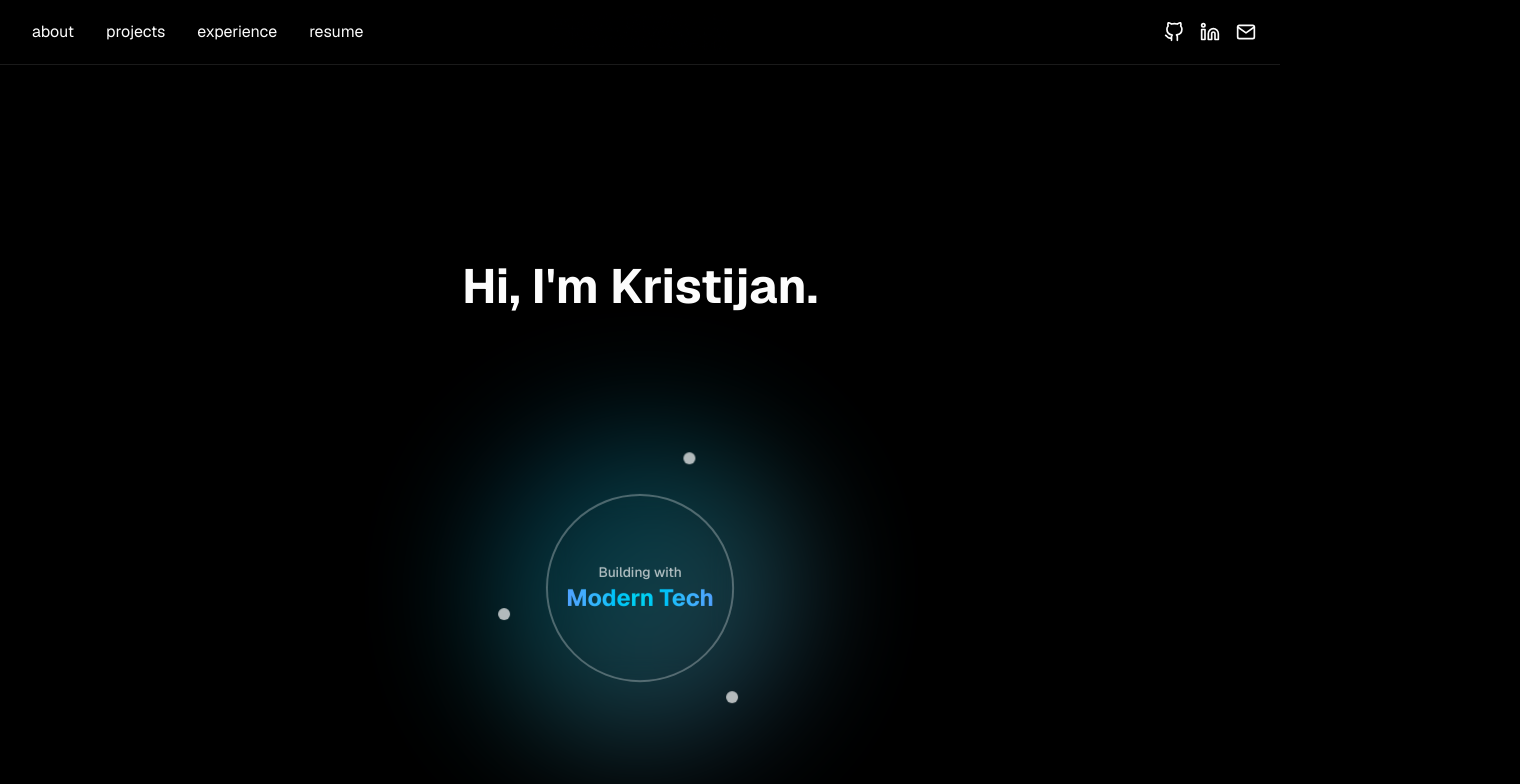
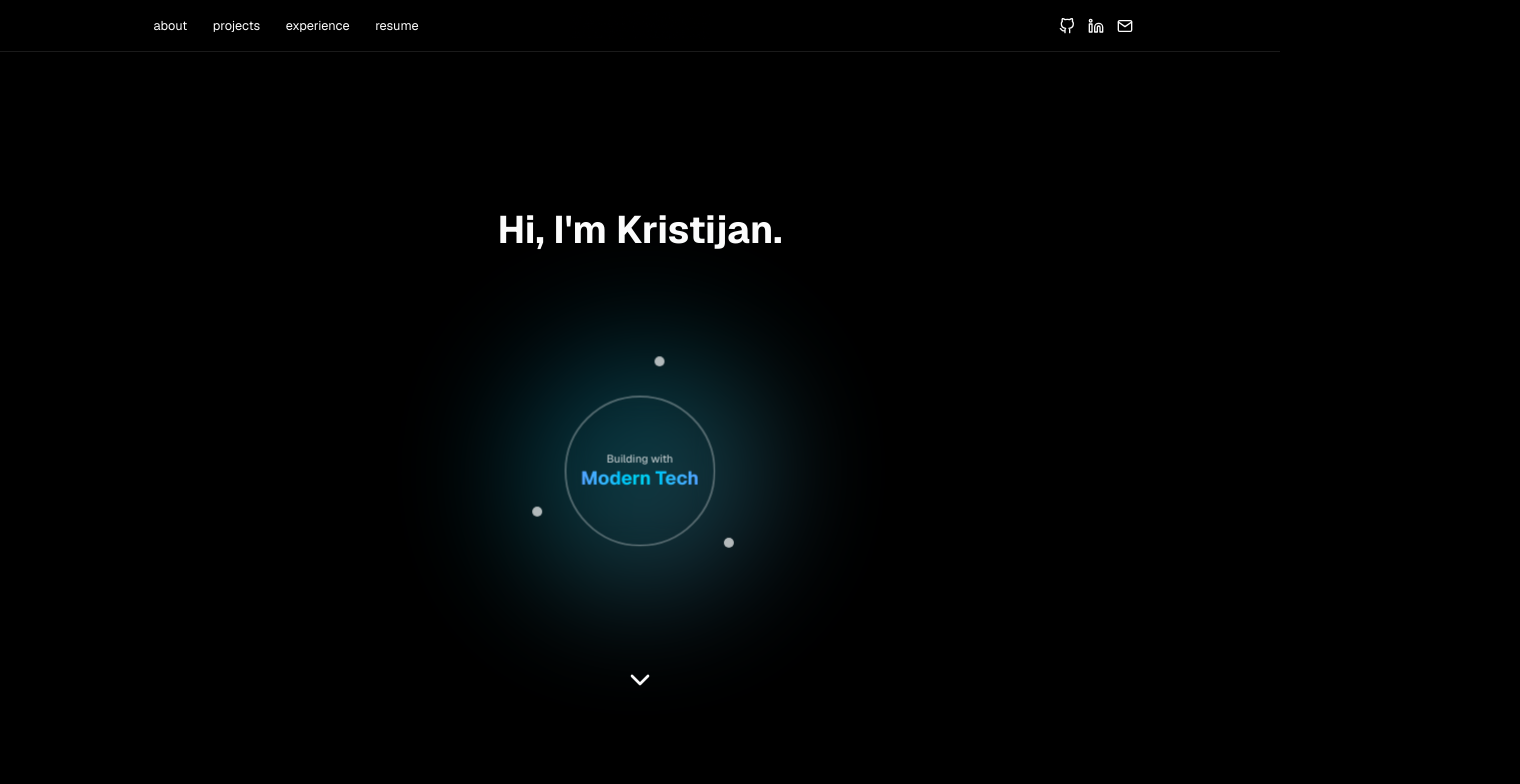
Before and after one commit to KrisP-Kreme/kristijan-personal-website, a Next.js app in the folder my-app/: page / in a window 1280 px wide. Shown: the top 784 px of the page, 1520 px wide, since content can reach past the window. Built offline with nearby package versions, Linux system fonts and the light colour scheme.

Commit message:
changes to zoom of website

```diff
--- a/my-app/app/components/footer.tsx
+++ b/my-app/app/components/footer.tsx
@@ -26,7 +26,7 @@ export function Footer() {
             className="text-background transition hover:text-neutral-300"
             aria-label="GitHub"
           >
-            <FiGithub size={20} />
+            <FiGithub size="1.25rem" />
           </a>
           <a
             href="https://linkedin.com/in/kristijanpopordanoski"
@@ -35,14 +35,14 @@ export function Footer() {
             className="text-background transition hover:text-neutral-300"
             aria-label="LinkedIn"
           >
-            <FiLinkedin size={20} />
+            <FiLinkedin size="1.25rem" />
           </a>
           <a
             href="mailto:kris.popor@gmail.com"
             className="text-background transition hover:text-neutral-300"
             aria-label="Email"
           >
-            <FiMail size={20} />
+            <FiMail size="1.25rem" />
           </a>
         </div>
       </div>
--- a/my-app/app/components/hero-visual-clean.tsx
+++ b/my-app/app/components/hero-visual-clean.tsx
@@ -45,7 +45,7 @@ export function HeroVisual() {
 
   return (
     <div className="my-20 w-full flex justify-center items-center">
-      <style>{`@keyframes orbit { from { transform: rotate(0deg) translateX(140px) rotate(0deg); } to { transform: rotate(360deg) translateX(140px) rotate(-360deg); } }`}</style>
+      <style>{`@keyframes orbit { from { transform: rotate(0deg) translateX(8.75rem) rotate(0deg); } to { transform: rotate(360deg) translateX(8.75rem) rotate(-360deg); } }`}</style>
 
       <motion.div
         ref={containerRef}
@@ -81,10 +81,10 @@ export function HeroVisual() {
             style={{
               top: '50%',
               left: '50%',
-              transformOrigin: '0px 0px',
+              transformOrigin: '0 0',
               animation: `orbit 8s linear infinite`,
-              marginTop: '-4px',
-              marginLeft: '-4px',
+              marginTop: '-0.25rem',
+              marginLeft: '-0.25rem',
               animationDelay: `-${i * 2.67}s`,
             }}
           />
--- a/my-app/app/components/nav.tsx
+++ b/my-app/app/components/nav.tsx
@@ -25,7 +25,7 @@ export function NavBar() {
             className="flex items-center justify-center rounded-full border border-white/10 bg-white/5 p-2 text-background transition hover:bg-white/10 md:hidden"
             aria-label="Toggle menu"
           >
-            {menuOpen ? <FiX size={24} /> : <FiMenu size={24} />}
+            {menuOpen ? <FiX size="1.5rem" /> : <FiMenu size="1.5rem" />}
           </button>
 
           <nav className="hidden md:flex items-center gap-4">
@@ -68,7 +68,7 @@ export function NavBar() {
               className="text-background transition hover:text-neutral-500 dark:hover:text-neutral-200"
               aria-label="GitHub"
             >
-              <FiGithub size={20} />
+              <FiGithub size="1.25rem" />
             </a>
             <a
               href="https://linkedin.com/in/kristijanpopordanoski"
@@ -77,14 +77,14 @@ export function NavBar() {
               className="text-background transition hover:text-neutral-500 dark:hover:text-neutral-200"
               aria-label="LinkedIn"
             >
-              <FiLinkedin size={20} />
+              <FiLinkedin size="1.25rem" />
             </a>
             <a
               href="mailto:kris.popor@gmail.com"
               className="text-background transition hover:text-neutral-500 dark:hover:text-neutral-200"
               aria-label="Email"
             >
-              <FiMail size={20} />
+              <FiMail size="1.25rem" />
             </a>
           </div>
         </div>
@@ -114,7 +114,7 @@ export function NavBar() {
                 className="text-background transition hover:text-neutral-500"
                 aria-label="GitHub"
               >
-                <FiGithub size={20} />
+                <FiGithub size="1.25rem" />
               </a>
               <a
                 href="https://linkedin.com/in/kristijanpopordanoski"
@@ -123,14 +123,14 @@ export function NavBar() {
                 className="text-background transition hover:text-neutral-500"
                 aria-label="LinkedIn"
               >
-                <FiLinkedin size={20} />
+                <FiLinkedin size="1.25rem" />
               </a>
               <a
                 href="mailto:kris.popor@gmail.com"
                 className="text-background transition hover:text-neutral-500"
                 aria-label="Email"
               >
-                <FiMail size={20} />
+                <FiMail size="1.25rem" />
               </a>
             </div>
           </div>
--- a/my-app/app/components/scroll-arrow.tsx
+++ b/my-app/app/components/scroll-arrow.tsx
@@ -18,7 +18,7 @@ export function ScrollArrow({ targetId = "about", ariaLabel = "Scroll down", cla
       <style>{`
         @keyframes bounce {
           0%, 100% { transform: translateY(0); }
-          50% { transform: translateY(8px); }
+          50% { transform: translateY(0.5rem); }
         }
         .animate-bounce-custom {
           animation: bounce 2s infinite;
@@ -30,7 +30,7 @@ export function ScrollArrow({ targetId = "about", ariaLabel = "Scroll down", cla
           className="text-background hover:text-neutral-400 transition-colors cursor-pointer"
           aria-label={ariaLabel}
         >
-          <ChevronDown size={40} className="animate-bounce-custom" />
+          <ChevronDown size="2.5rem" className="animate-bounce-custom" />
         </button>
       </div>
     </>
--- a/my-app/app/components/tech-stack.tsx
+++ b/my-app/app/components/tech-stack.tsx
@@ -23,8 +23,8 @@ export function TechStack() {
     <div className="my-16 w-full">
       <style>{`
         @keyframes float {
-          0%, 100% { transform: translateY(0px); }
-          50% { transform: translateY(-12px); }
+          0%, 100% { transform: translateY(0); }
+          50% { transform: translateY(-0.75rem); }
         }
         .float-animation {
           animation: float 3s ease-in-out infinite;
@@ -44,7 +44,7 @@ export function TechStack() {
             >
               <div className="flex flex-col items-center gap-2 group cursor-pointer">
                 <div className="p-4 rounded-lg bg-neutral-800/50 group-hover:bg-neutral-700 transition-all duration-300 transform group-hover:scale-110">
-                  <Icon size={32} color={tech.color} />
+                  <Icon size="2rem" color={tech.color} />
                 </div>
                 <p className="text-background text-sm font-medium opacity-0 group-hover:opacity-100 transition-opacity">
                   {tech.label}
--- a/my-app/app/globals.css
+++ b/my-app/app/globals.css
@@ -172,3 +172,10 @@
     @apply bg-background text-foreground;
   }
 }
+
+/* Keep the more spacious 80% composition on desktop without using CSS zoom. */
+@media (min-width: 1024px) {
+  html {
+    font-size: 80%;
+  }
+}
```
